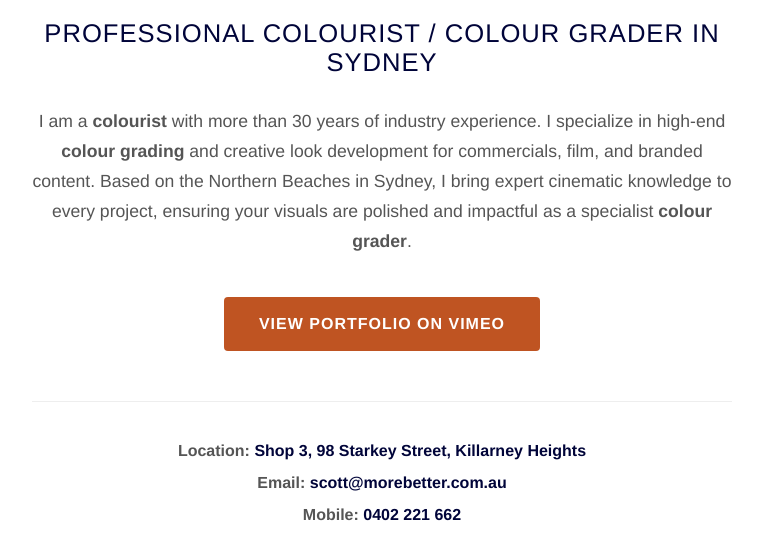
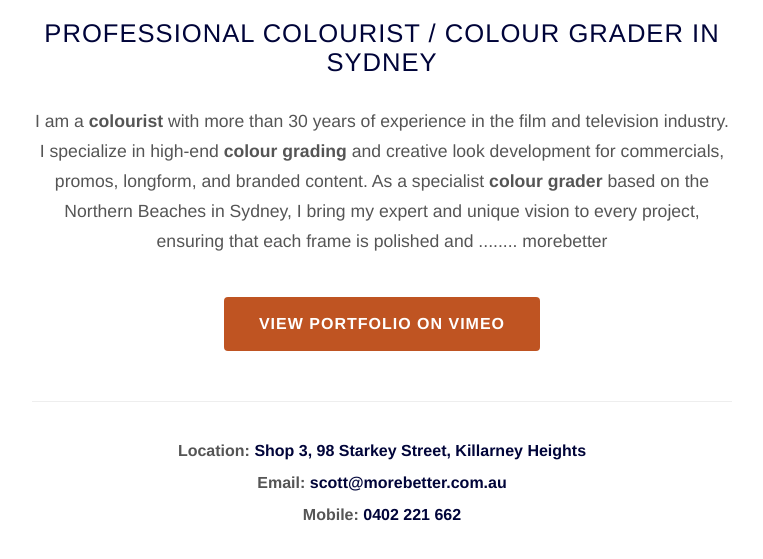
Before and after one commit to scottmorebetter-colourist/landing_page, a plain HTML site: page index.html in a window 1280 px wide. Shown: the part 217-776 px from the top of the page, without its empty margins (258-1021 px from the left). Drawn offline with Linux system fonts and the light colour scheme.

Commit message:
Update index.html

```diff
--- a/index.html
+++ b/index.html
@@ -59,7 +59,7 @@
 
         <h1>Professional Colourist / Colour Grader in Sydney</h1>
 
-        <p>I am a <strong>colourist</strong> with more than 30 years of industry experience. I specialize in high-end <strong>colour grading</strong> and creative look development for commercials, film, and branded content. Based on the Northern Beaches in Sydney, I bring expert cinematic knowledge to every project, ensuring your visuals are polished and impactful as a specialist <strong>colour grader</strong>.</p>
+        <p>I am a <strong>colourist</strong> with more than 30 years of experience in the film and television industry. I specialize in high-end <strong>colour grading</strong> and creative look development for commercials, promos, longform, and branded content. As a specialist <strong>colour grader</strong> based on the Northern Beaches in Sydney, I bring my expert and unique vision to every project, ensuring that each frame is polished and ........ morebetter</p>
 
         <a href="https://vimeo.com/scottmaclean" class="btn">VIEW PORTFOLIO ON VIMEO</a>
 
```
